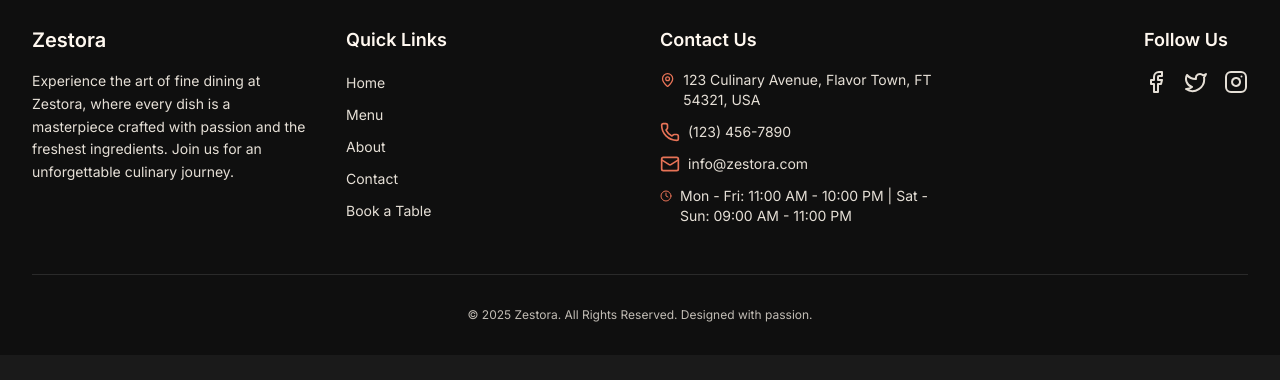
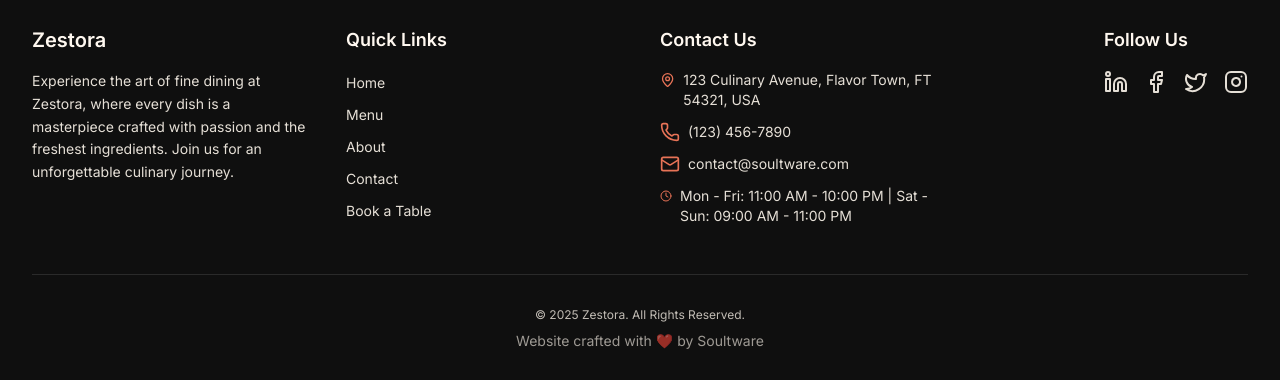
Before and after one commit to SOULTWARE/zestora, a Next.js app: page /contact in a window 1280 px wide. Shown: the part 1123-1503 px from the top of the page. Before the commit the page ends 1478 px from the top, so only its background shows below. Built offline with nearby package versions, Linux system fonts and the light colour scheme.

Commit message:
Add SOULTWARE branding

```diff
--- a/app/contact/page.tsx
+++ b/app/contact/page.tsx
@@ -18,7 +18,7 @@ const contactInfoData = [
 	{
 		icon: <Mail className="h-6 w-6 text-[#FF7E5F]" />,
 		label: 'Email',
-		value: 'info@zestora.com',
+		value: 'contact@soultware.com',
 	},
 	{
 		icon: <Clock className="h-6 w-6 text-[#FF7E5F]" />,
--- a/app/layout.tsx
+++ b/app/layout.tsx
@@ -8,8 +8,10 @@ import BackgroundBlobs from "@/components/BackgroundBlobs";
 const inter = Inter({ subsets: ["latin"] });
 
 export const metadata: Metadata = {
-  title: "Zestora - Flavor Meets Finesse",
-  description: "Welcome to Zestora, where culinary passion meets a commitment to excellence.",
+  title: 'Zestora | Where Flavor Meets Finesse',
+  description: 'Experience the art of fine dining at Zestora, where every dish is a masterpiece crafted with passion and the freshest ingredients.',
+  authors: [{ name: 'Soultware' }],
+  metadataBase: new URL('https://soultware.com'),
 };
 
 export default function RootLayout({
@@ -19,6 +21,9 @@ export default function RootLayout({
 }>) {
   return (
     <html lang="en" className="dark">
+      <head>
+        <meta name="author" content="Soultware" />
+      </head>
       <body className={`${inter.className} relative min-h-screen bg-[#1a1a1a] text-[#FDF6EC]`}>
         <BackgroundBlobs />
         <Navbar />
--- a/components/BackgroundBlobs.tsx
+++ b/components/BackgroundBlobs.tsx
@@ -9,11 +9,11 @@ const BackgroundBlobs = () => {
 			<motion.div
 				initial={{ scale: 1, rotate: 0 }}
 				animate={{
-					scale: [1, 1.05, 1],
-					rotate: [0, 5, 0],
+					scale: [1, 1.5, 0.9, 1],
+					rotate: [0, 10, -5, 0],
 				}}
 				transition={{
-					duration: 30,
+					duration: 12,
 					repeat: Infinity,
 					ease: 'easeInOut',
 				}}
@@ -32,14 +32,14 @@ const BackgroundBlobs = () => {
 			<motion.div
 				initial={{ scale: 1, x: '50%' }}
 				animate={{
-					scale: [1, 1.1, 1],
-					x: ['50%', '52%', '50%'],
+					scale: [1, 1.3, 0.95, 1],
+					x: ['50%', '53%', '48%', '50%'],
 				}}
 				transition={{
-					duration: 25,
+					duration: 10,
 					repeat: Infinity,
 					ease: 'easeInOut',
-					delay: 1,
+					delay: 0.5,
 				}}
 				className="absolute top-1/3 right-0 w-[900px] h-[900px] blur-3xl opacity-20"
 			>
@@ -56,14 +56,14 @@ const BackgroundBlobs = () => {
 			<motion.div
 				initial={{ scale: 1, y: '30%' }}
 				animate={{
-					scale: [1, 1.08, 1],
-					y: ['30%', '32%', '30%'],
+					scale: [1, 1.5, 0.92, 1],
+					y: ['30%', '33%', '28%', '30%'],
 				}}
 				transition={{
-					duration: 20,
+					duration: 8,
 					repeat: Infinity,
 					ease: 'easeInOut',
-					delay: 2,
+					delay: 1,
 				}}
 				className="absolute -bottom-1/4 left-1/4 w-[1000px] h-[1000px] blur-3xl opacity-25"
 			>
--- a/components/Footer.tsx
+++ b/components/Footer.tsx
@@ -2,7 +2,7 @@
 'use client';
 
 import Link from 'next/link';
-import { Phone, Mail, MapPin, Clock, Facebook, Twitter, Instagram } from 'lucide-react';
+import { Phone, Mail, MapPin, Clock, Facebook, Twitter, Instagram, Linkedin } from 'lucide-react';
 
 const quickLinks = [
 	{ href: '/', label: 'Home' },
@@ -23,7 +23,7 @@ const contactDetails = [
 	},
 	{
 		icon: <Mail className="mr-2 h-5 w-5 text-[#FF7E5F]" />,
-		text: 'info@zestora.com',
+		text: 'contact@soultware.com',
 	},
 	{
 		icon: <Clock className="mr-2 h-5 w-5 text-[#FF7E5F]" />,
@@ -33,18 +33,23 @@ const contactDetails = [
 
 const socialLinks = [
 	{
+		label: 'LinkedIn',
+		href: 'https://www.linkedin.com/company/soultware',
+		icon: <Linkedin className="h-6 w-6" />,
+	},
+	{
 		label: 'Facebook',
-		href: '#',
+		href: 'https://www.facebook.com/soultware',
 		icon: <Facebook className="h-6 w-6" />,
 	},
 	{
 		label: 'Twitter',
-		href: '#',
+		href: 'https://www.twitter.com/soultware',
 		icon: <Twitter className="h-6 w-6" />,
 	},
 	{
 		label: 'Instagram',
-		href: '#',
+		href: 'https://www.instagram.com/soultware',
 		icon: <Instagram className="h-6 w-6" />,
 	},
 ];
@@ -114,10 +119,23 @@ const Footer = () => {
 
 				{/* Copyright */}
 				<div className="border-t border-[#2a2a2a] pt-8 text-center">
-					<p className="text-xs opacity-75">
-						&copy; {new Date().getFullYear()} Zestora. All Rights Reserved. Designed with passion.
+					<p className="text-xs opacity-75 mb-2">
+						&copy; {new Date().getFullYear()} Zestora. All Rights Reserved.
+					</p>
+					<p className="text-sm opacity-60 hover:opacity-90 transition-opacity">
+						Website crafted with ❤️ by{' '}
+						<a
+							href="https://soultware.com"
+							target="_blank"
+							rel="noopener noreferrer"
+							className="text-[#FDF6EC] hover:text-[#FF7E5F] transition-colors"
+						>
+							Soultware
+						</a>
 					</p>
 				</div>
+				{/* Soultware Signature */}
+				{/* Built with ❤️ by Soultware */}
 			</div>
 		</footer>
 	);
--- a/components/Hero.tsx
+++ b/components/Hero.tsx
@@ -5,7 +5,7 @@ const Hero = () => {
   return (
     <div
       className="relative h-screen w-full bg-cover bg-center"
-      style={{ backgroundImage: "url('/images/home/hero-background.svg')" }}
+      style={{ backgroundImage: "url('/images/home/hero-background.png')" }}
     >
       <div className="absolute inset-0 bg-black bg-opacity-50" />
       <div className="relative z-10 flex h-full flex-col items-center justify-center text-center text-white">
--- /dev/null
+++ b/components/SoultwareBadge.tsx
@@ -0,0 +1,17 @@
+const SoultwareBadge = () => {
+  return (
+    <div className="fixed bottom-4 right-4 z-50">
+      <a
+        href="https://soultware.com"
+        target="_blank"
+        rel="noopener noreferrer"
+        className="flex items-center space-x-2 rounded-lg bg-[#181818]/80 border border-[#2a2a2a] px-3 py-2 text-sm text-[#FDF6EC]/60 backdrop-blur-sm transition-all duration-300 hover:border-[#FF7E5F]/20 hover:text-[#FF7E5F] hover:shadow-lg hover:shadow-orange-500/10"
+      >
+        <span>Built by</span>
+        <span className="font-semibold">Soultware</span>
+      </a>
+    </div>
+  );
+};
+
+export default SoultwareBadge;
```
Also changed, not shown: 1 other file (tests, documents, lock files or other folders).
